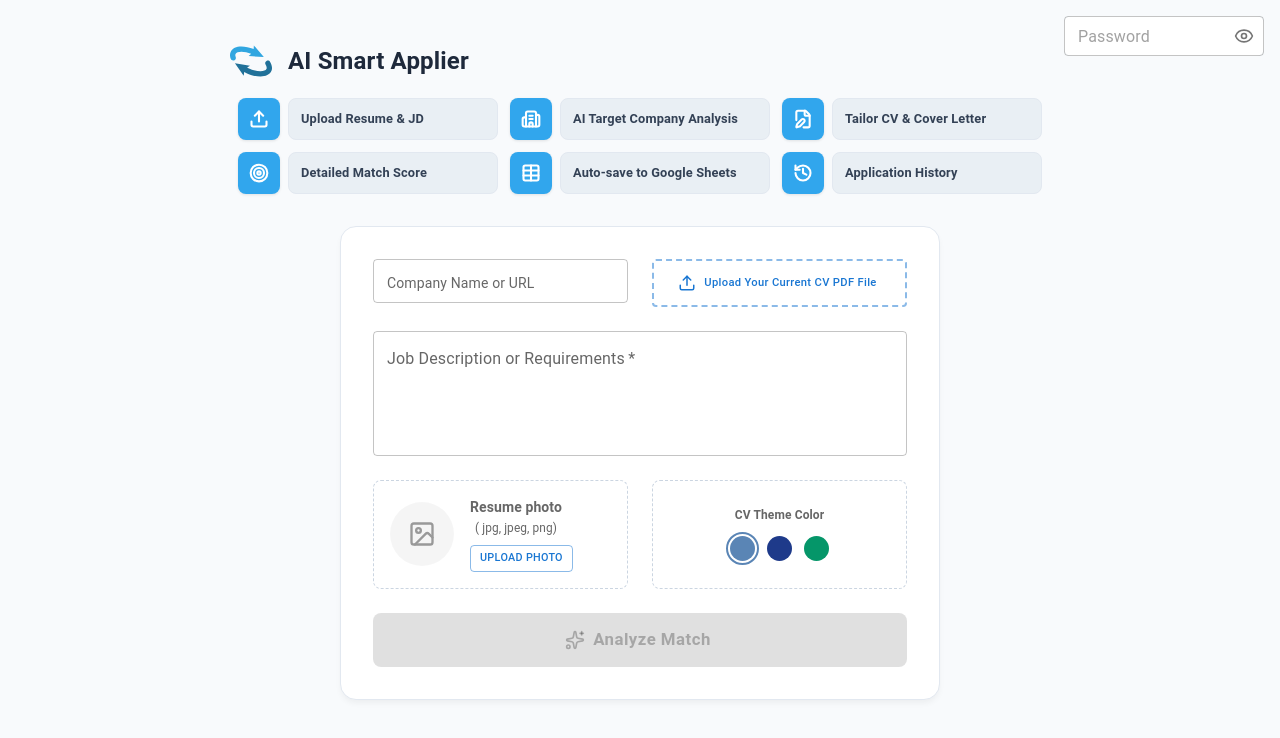
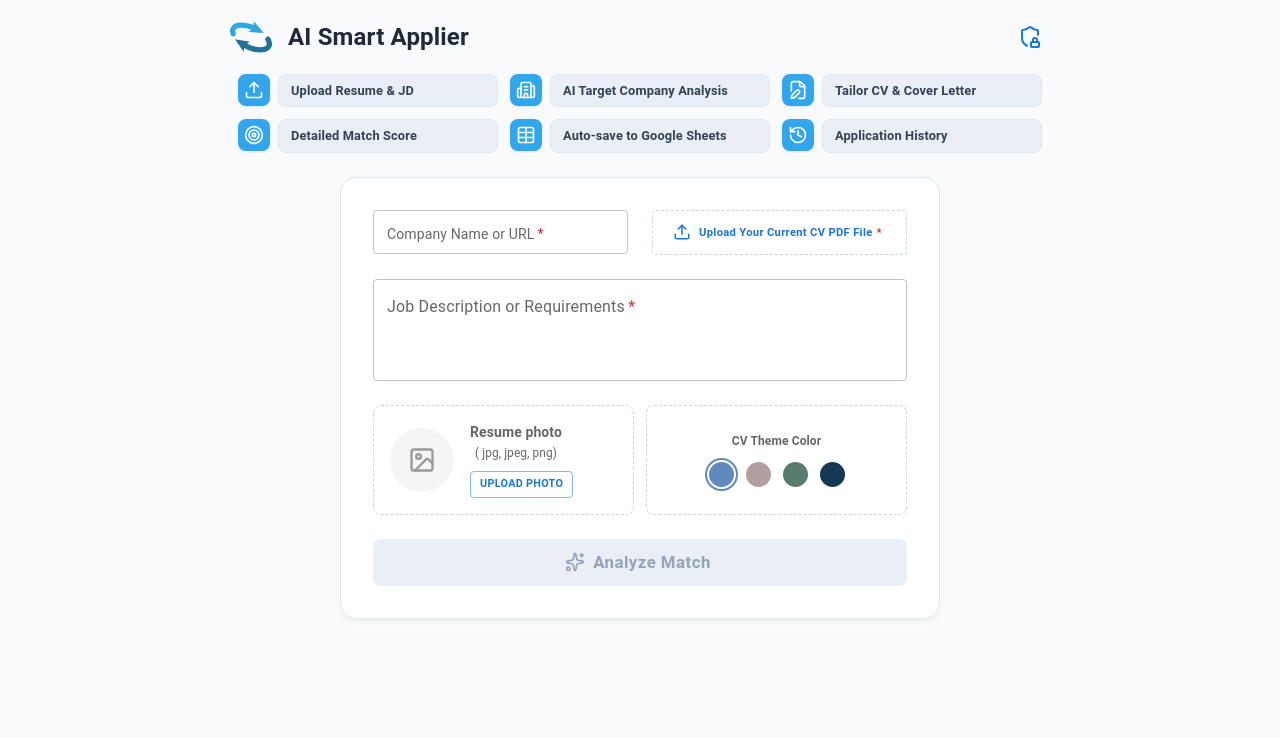
Before and after one commit to Olena457/ai-job-apply, a Next.js app in the folder apps/web/: page / in a window 1280 px wide. Shown: the top 738 px of the page. Built offline with nearby package versions, Linux system fonts and the light colour scheme; no server answers; what @mui/material-nextjs would draw is missing.

Commit message:
feat: added modal component, updated form styles

```diff
--- a/apps/web/src/app/layout.tsx
+++ b/apps/web/src/app/layout.tsx
@@ -2,8 +2,6 @@ import type { Metadata } from "next";
 import { Geist, Geist_Mono } from "next/font/google";
 import { AppRouterCacheProvider } from "@mui/material-nextjs/v15-appRouter";
 import "./globals.css";
-import PasswordInput from "../components/ui/PasswordInput";
-
 const geistSans = Geist({
   variable: "--font-geist-sans",
   subsets: ["latin"],
@@ -31,7 +29,6 @@ export default function RootLayout({
     <html lang="en" className={`${geistSans.variable} ${geistMono.variable}`}>
       <body>
         <AppRouterCacheProvider>{children}</AppRouterCacheProvider>
-        <PasswordInput />
       </body>
     </html>
   );
--- a/apps/web/src/app/page.tsx
+++ b/apps/web/src/app/page.tsx
@@ -8,7 +8,7 @@ import FeaturesSidebar from "@/components/sections/FeaturesSidebar";
 
 export default function Home() {
   return (
-    <Box sx={{ minHeight: "100vh", bgcolor: "#f8fafc", py: { xs: 3, } }}>
+    <Box sx={{ minHeight: "100vh", bgcolor: "#f8fafc", pt:0, pb: { xs: 3, } }}>
       <Container maxWidth="md">
         <Stack >
           <PageHeader />
--- a/apps/web/src/components/form/ApplicationForm.tsx
+++ b/apps/web/src/components/form/ApplicationForm.tsx
@@ -38,7 +38,7 @@ export default function ApplicationForm() {
     handleSubmit,
   } = useApplicationForm();
 
-  const [themeColor, setThemeColor] = useState("#5a85b5");
+  const [themeColor, setThemeColor] = useState("#608abf");
 
   return (
     <Box>
@@ -75,16 +75,21 @@ export default function ApplicationForm() {
               label="Job Description or Requirements"
               placeholder="Paste the full job description here..."
               multiline
-              rows={4}
+              rows={3}
               value={jobDescription}
               onChange={(e) => setJobDescription(e.target.value)}
               required
               fullWidth
+              sx={{
+                "& .MuiFormLabel-asterisk": {
+                  color: "#d32f2f",
+                },
+              }}
             />
 
             <Stack
               direction={{ xs: "column", sm: "row" }}
-              spacing={3}
+              spacing={1.5}
               sx={{ alignItems: "stretch" }}
             >
               <Box sx={{ flex: 1, display: "flex" }}>
@@ -124,14 +129,23 @@ export default function ApplicationForm() {
               }
               fullWidth
               sx={{
-                py: 1.5,
+                py: 1.1,
                 fontWeight: 700,
                 fontSize: "1.05rem",
                 textTransform: "none",
                 borderRadius: 2,
                 boxShadow: "none",
+                bgcolor: "#31A6E0",
+                color: "#ffffff",
+
                 "&:hover": {
-                  boxShadow: "0 4px 12px rgba(25, 118, 210, 0.2)",
+                  bgcolor: "#2a92c8",
+                  boxShadow: "0 4px 12px rgba(49, 166, 224, 0.3)",
+                },
+
+                "&.Mui-disabled": {
+                  bgcolor: "#e9eff4",
+                  color: "#94a3b8",
                 },
               }}
             >
--- a/apps/web/src/components/form/ThemeColorPicker.tsx
+++ b/apps/web/src/components/form/ThemeColorPicker.tsx
@@ -1,9 +1,10 @@
 import { Box, Typography } from "@mui/material";
 
 export const THEME_COLORS = [
-  { id: "light-blue", hex: "#5a85b5", name: "Light Blue" },
-  { id: "dark-blue", hex: "#1e3a8a", name: "Dark Blue" },
-  { id: "emerald", hex: "#059669", name: "Emerald" },
+  { id: "light-blue", hex: "#608abf", name: "Light Blue" },
+  { id: "biege", hex: "#b39e9f", name: "Beige" },
+  { id: "emerald", hex: "#597b6a", name: "Emerald" },
+  { id: "dark-blue", hex: "#153853", name: "Dark Blue" },
 ];
 
 interface ThemeColorPickerProps {
--- a/apps/web/src/components/sections/FeaturesSidebar.tsx
+++ b/apps/web/src/components/sections/FeaturesSidebar.tsx
@@ -9,7 +9,7 @@ export default function FeaturesSidebar() {
         display: "flex",
         flexWrap: "wrap",
         gap: 1.5,
-        mb: 4,
+        mb: 3,
         justifyContent: "center",
         width: "100%",
       }}
@@ -32,14 +32,14 @@ export default function FeaturesSidebar() {
                 justifyContent: "center",
                 bgcolor: "#31a6ed",
                 color: "#ffffff",
-                minWidth: 42,
-                height: 42,
+                minWidth: 32,
+                height: 32,
                 borderRadius: 2,
                 boxShadow: "0 1px 3px rgba(0,0,0,0.1)",
                 flexShrink: 0,
               }}
             >
-              <Icon size={20} strokeWidth={2.5} />
+              <Icon size={20} strokeWidth={2} />
             </Box>
 
             <Box
--- a/apps/web/src/components/sections/PageHeader.tsx
+++ b/apps/web/src/components/sections/PageHeader.tsx
@@ -1,7 +1,6 @@
-
 import { Box, Typography } from "@mui/material";
 import LogoIcon from "../ui/LogoIcon";
-
+import PasswordModal from "../ui/PasswordModal";
 export default function Header() {
   return (
     <Box
@@ -9,14 +8,14 @@ export default function Header() {
       sx={{
         display: "flex",
         alignItems: "center",
-        gap: 2,
+        justifyContent: "space-between",
         p: 2,
       }}
     >
+      <Box sx={{ display: "flex", alignItems: "center", gap: 2 }}>
         <Box
           sx={{
             display: "flex",
-
             width: { xs: 26, sm: 38, md: 42 },
             height: { xs: 26, sm: 38, md: 42 },
             flexShrink: 0,
@@ -36,5 +35,8 @@ export default function Header() {
           AI Smart Applier
         </Typography>
       </Box>
+
+      <PasswordModal />
+    </Box>
   );
 }
--- a/apps/web/src/components/ui/CompanyInput.tsx
+++ b/apps/web/src/components/ui/CompanyInput.tsx
@@ -1,3 +1,4 @@
+
 import { TextField } from "@mui/material";
 
 interface CompanyInputProps {
@@ -15,7 +16,11 @@ export default function CompanyInput({ value, onChange }: CompanyInputProps) {
       onChange={(e) => onChange(e.target.value)}
       fullWidth
       variant="outlined"
+      required
       sx={{
+        "& .MuiFormLabel-asterisk": {
+          color: "#d32f2f",
+        },
         "& .MuiOutlinedInput-root": {
           fontSize: "clamp(0.7rem, 2.5vw, 0.875rem)",
         },
--- a/apps/web/src/components/ui/FileUploader.tsx
+++ b/apps/web/src/components/ui/FileUploader.tsx
@@ -1,3 +1,4 @@
+
 "use client";
 
 import { ChangeEvent } from "react";
@@ -25,12 +26,21 @@ export default function FileUploader({
           px: 1,
           textTransform: "none",
           borderStyle: "dashed",
-          borderWidth: 2,
+          borderColor: cvFile ? "#1976d2" : "#cbd5e1",
+          color:"#1976d2",
+          borderWidth: 1.5,
+          fontWeight: 600,
           fontSize: "clamp(0.7rem, 2.5vw, 0.675rem)",
           whiteSpace: "nowrap",
         }}
       >
-        {cvFile ? "Change File" : "Upload Your Current CV PDF File"}
+        {cvFile ? (
+          "Change File"
+        ) : (
+          <>
+            Upload Your Current CV PDF File <span style={{ color: "#d32f2f", marginLeft: "4px" }}>*</span>
+          </>
+        )}
         <input
           type="file"
           accept=".pdf"
--- /dev/null
+++ b/apps/web/src/components/ui/PasswordModal.tsx
@@ -0,0 +1,90 @@
+"use client";
+
+import { useEffect, useState } from "react";
+import {
+  IconButton,
+  InputAdornment,
+  TextField,
+  Tooltip,
+  Dialog,
+  DialogTitle,
+  DialogContent,
+  DialogContentText,
+  DialogActions,
+  Button,
+} from "@mui/material";
+import { Eye, EyeOff, ShieldLock } from "lucide-react";
+
+export default function PasswordModal() {
+  const [open, setOpen] = useState(false);
+  const [pwd, setPwd] = useState<string>("");
+  const [show, setShow] = useState<boolean>(false);
+
+ useEffect(() => {
+   if (typeof window !== "undefined") {
+     const saved = localStorage.getItem("appPassword") ?? "";
+     setTimeout(() => {
+       setPwd(saved);
+     }, 0);
+   }
+ }, []);
+
+  const handleChange = (e: React.ChangeEvent<HTMLInputElement>) => {
+    const val = e.target.value;
+    setPwd(val);
+    if (typeof window !== "undefined") {
+      localStorage.setItem("appPassword", val);
+    }
+  };
+
+  const handleClose = () => setOpen(false);
+
+  return (
+    <>
+      <Tooltip  title="Access Password">
+        <IconButton onClick={() => setOpen(true)} color="primary">
+          <ShieldLock size={24} />
+        </IconButton>
+      </Tooltip>
+
+      <Dialog open={open} onClose={handleClose} maxWidth="xs" fullWidth>
+        <DialogTitle sx={{ pb: 1 }}>App Access</DialogTitle>
+        <DialogContent>
+          <DialogContentText sx={{ mb: 2, fontSize: "0.875rem" }}>
+            Enter the password to enable AI processing and API access.
+          </DialogContentText>
+          <TextField
+            autoFocus
+            fullWidth
+            size="small"
+            variant="outlined"
+            placeholder="Password"
+            type={show ? "text" : "password"}
+            value={pwd}
+            onChange={handleChange}
+            slotProps={{
+              input: {
+                endAdornment: (
+                  <InputAdornment position="end">
+                    <IconButton
+                      onClick={() => setShow(!show)}
+                      edge="end"
+                      size="small"
+                    >
+                      {show ? <EyeOff size={18} /> : <Eye size={18} />}
+                    </IconButton>
+                  </InputAdornment>
+                ),
+              },
+            }}
+          />
+        </DialogContent>
+        <DialogActions>
+          <Button onClick={handleClose} variant="contained" sx={{ bgcolor: "#31a6ed", "&:hover": { bgcolor: "#2a92c8" } }} disableElevation>
+            Done
+          </Button>
+        </DialogActions>
+      </Dialog>
+    </>
+  );
+}
--- a/apps/web/src/components/ui/PhotoUploader.tsx
+++ b/apps/web/src/components/ui/PhotoUploader.tsx
@@ -90,6 +90,7 @@ export default function PhotoUploader({
             color={error ? "error" : "primary"}
             onClick={() => fileInputRef.current?.click()}
             sx={{
+              fontWeight: 600,
               textTransform: "uppercase",
               fontSize: "clamp(0.65rem, 2vw, 0.675rem)",
             }}
--- a/apps/web/src/hooks/useApplicationForm.ts
+++ b/apps/web/src/hooks/useApplicationForm.ts
@@ -1,3 +1,4 @@
+
 "use client";
 
 import { useState, ChangeEvent, SubmitEvent } from "react";
@@ -38,6 +39,17 @@ export function useApplicationForm() {
 
   const handleSubmit = async (e: SubmitEvent<HTMLFormElement>) => {
     e.preventDefault();
+
+    const password =
+      typeof window !== "undefined" ? localStorage.getItem("appPassword") : "";
+
+    if (!password || !password.trim()) {
+      setError(
+        "Please enter the access password by clicking the key icon in the header.",
+      );
+      return;
+    }
+
     if (!cvFile) return;
 
     setLoading(true);
@@ -45,6 +57,7 @@ export function useApplicationForm() {
     setResult(null);
 
     try {
+
       const data = await analyzeMatch(jobDescription, cvFile, companyName);
       setResult(data);
     } catch (err) {
```
Lines whose indentation alone changed are shown as unchanged.
